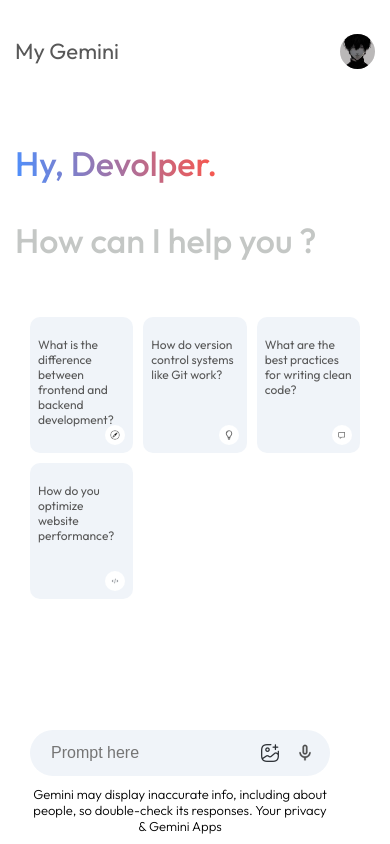
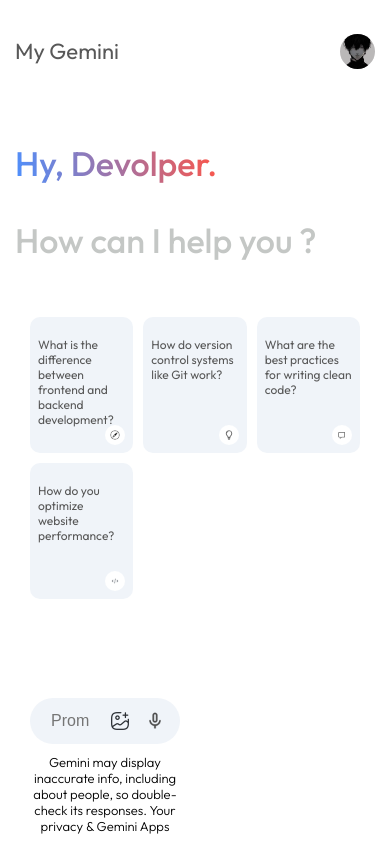
Before and after one commit to Mr-Faizan-Asim/Gemini-Clone, a React (Vite) app: page / in a window 390 px wide. Built offline with nearby package versions, Linux system fonts and the light colour scheme; a web font is replaced by a local one.

Commit message:
Update main.css

```diff
--- a/src/components/Main/main.css
+++ b/src/components/Main/main.css
@@ -379,7 +379,7 @@
 
     .main-bottom {
         padding: 0 15px;
-        width:300px;
+        width: 150px;
     }
 
     .search-box {
```
